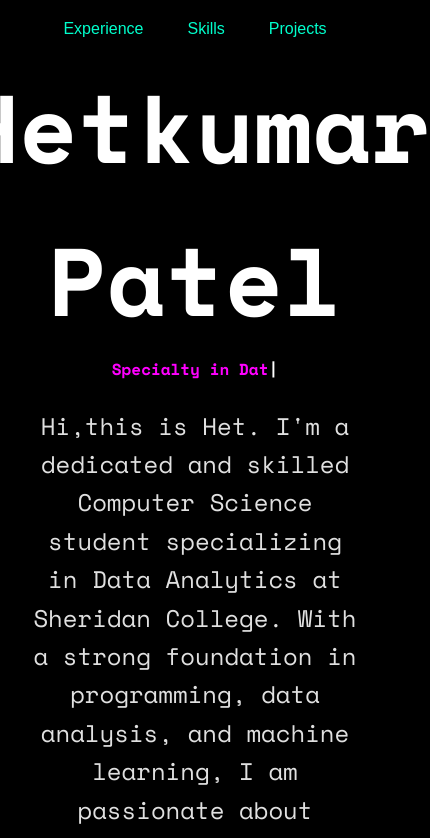
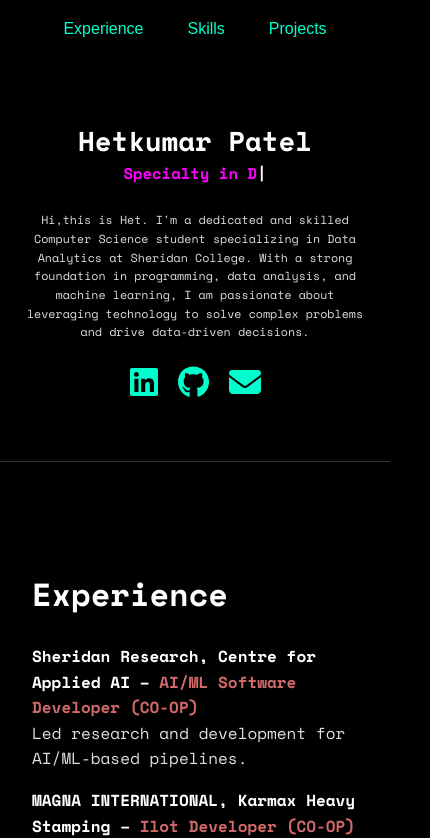
Before and after one commit to het0814/het0814.github.io, a React (Create React App) app: page / in a window 390 px wide. Shown: the top 838 px of the page, 430 px wide, since content can reach past the window. Built offline with nearby package versions, Linux system fonts and the light colour scheme.

Commit message:
updated css for responsiveness

```diff
--- a/src/App.css
+++ b/src/App.css
@@ -17,7 +17,6 @@ body {
   line-height: 1.6;
 }
 
-
 #hero {
   height: 100vh;
   display: flex;
@@ -25,55 +24,68 @@ body {
   justify-content: center;
   align-items: center;
   text-align: center;
-  background:var(--background-color);
+  background: var(--background-color);
   border-bottom: 1px solid var(--border-color);
   margin-top: 60px;
+  padding: 5vw;
+  box-sizing: border-box;
+  max-width: 100%;
+  overflow: hidden;
 }
 
 #hero h1 {
-  font-size: 6rem;
+  font-size: clamp(2rem, 8vw, 6rem);
   margin: 0;
   color: var(--primary-color);
-  white-space: pre-wrap;
+  max-width: 90%;
+  word-wrap: break-word;
+  text-wrap: balance;
+  white-space: normal;
 }
 
 #hero h2 {
-  font-size: 1rem;
+  font-size: clamp(1rem, 4vw, 2rem);
   margin: 0;
   color: var(--primary-color);
-  white-space: pre-wrap;
+  max-width: 80%;
+  word-wrap: break-word;
+  white-space: normal;
 }
 
 #hero p {
-  font-size: 1.5rem;
+  font-size: clamp(1rem, 2.5vw, 1.5rem);
   margin: 0.5rem 0;
   color: var(--text-color);
+  max-width: 90%;
+  word-wrap: break-word;
+  text-wrap: balance;
+}
+
+.hero-links {
+  margin-top: 2rem;
+  justify-content: center;
+  gap: 15px;
+  width: 100%;
+  max-width: 600px;
 }
 
 #hero div {
   margin-top: 1rem;
 }
 
-.hero-links {
-  margin-top: 2rem;
-  display: flex;
-  justify-content: center;
-  gap: 20px; /* Space between icons */
-}
-
 .hero-links a {
   text-decoration: none;
-  color: #00ffcc; /* Neon cyan */
+  color: #00ffcc;
   transition: color 0.3s ease, transform 0.3s ease;
 }
 
 .hero-links a:hover {
-  color: #ff00ff; /* Neon pink */
-  transform: scale(1.2); /* Slightly enlarge icons on hover */
+  color: #ff00ff;
+  transform: scale(1.2);
 }
 
 .icon {
-  font-size: 2rem; /* Adjust icon size */
+  font-size: 2rem;
 }
 
 a {
@@ -159,7 +171,7 @@ section:hover::before {
   top: 0;
   left: 0;
   right: 0;
-  background: rgba(0, 0, 0, 0.8); /* Semi-transparent dark background */
+  background: rgba(0, 0, 0, 0.8);
   padding: 1rem;
   z-index: 1000;
 }
@@ -179,12 +191,68 @@ section:hover::before {
 .navbar button {
   background: none;
   border: none;
-  color: #00ffcc; /* Neon cyan */
+  color: #00ffcc;
   font-size: 1rem;
   cursor: pointer;
   transition: color 0.3s ease;
 }
 
 .navbar button:hover {
-  color: #ff00ff; /* Neon pink */
+  color: #ff00ff;
 }
+
+
+
+@media (max-width: 768px) {
+  #hero {
+    padding: 10vw 5vw;
+  }
+
+  #hero h1 {
+    font-size: 5vw;
+  }
+
+  #hero h2 {
+    font-size: 3vw;
+  }
+
+  #hero p {
+    font-size: 2.5vw;
+  }
+
+  .hero-links a {
+    font-size: 1.3rem;
+  }
+}
+
+@media (max-width: 480px) {
+  #hero {
+    height: auto;
+    padding: 15vw 5vw;
+  }
+
+  #hero h1 {
+    font-size: 7vw;
+    max-width: 100%;
+  }
+
+  #hero h2 {
+    font-size: 4vw;
+    max-width: 100%;
+  }
+
+  #hero p {
+    font-size: 3vw;
+    max-width: 100%;
+  }
+
+  .hero-links {
+    flex-direction: column;
+    align-items: center;
+    gap: 10px;
+  }
+
+  .hero-links a {
+    font-size: 1.2rem;
+  }
+}
```
